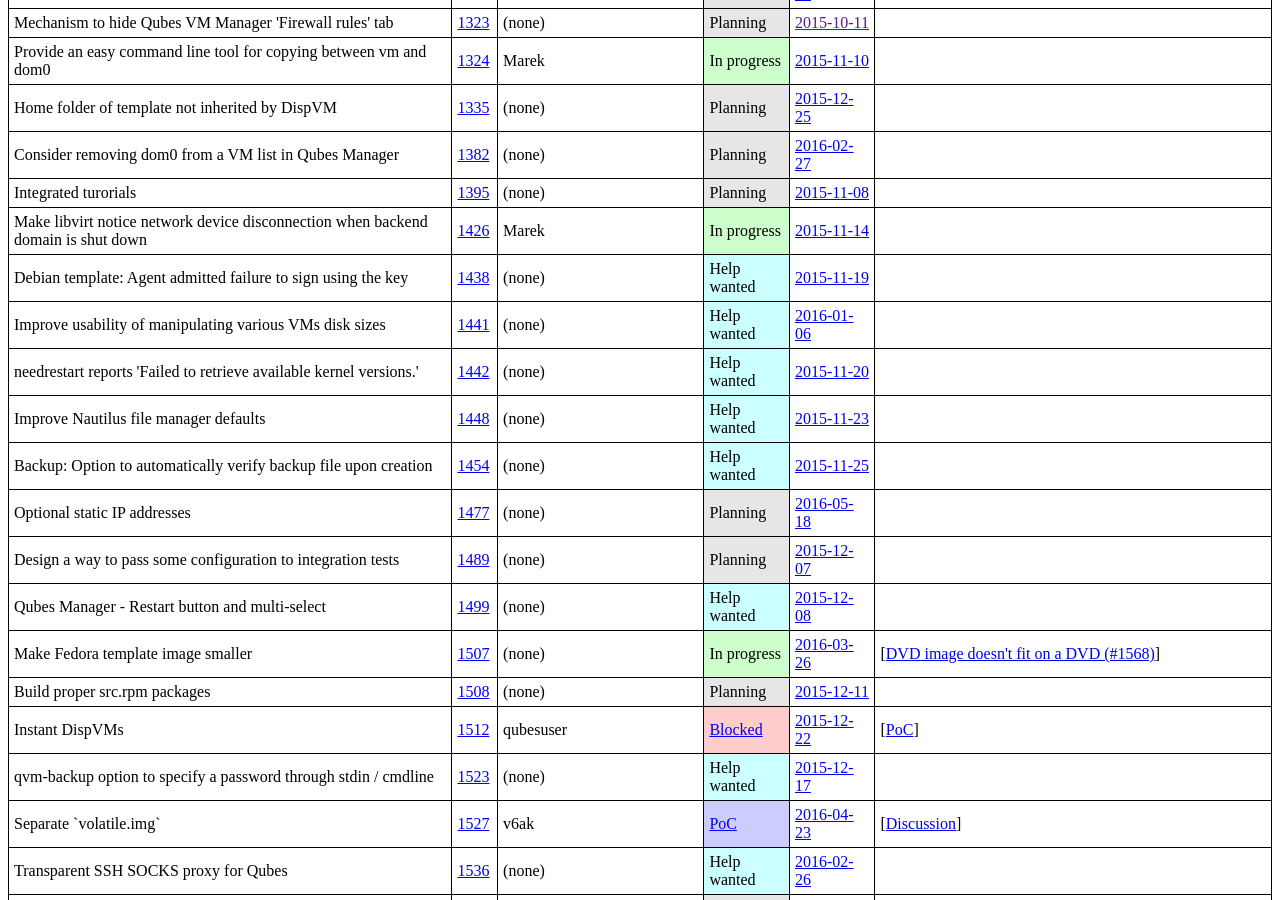
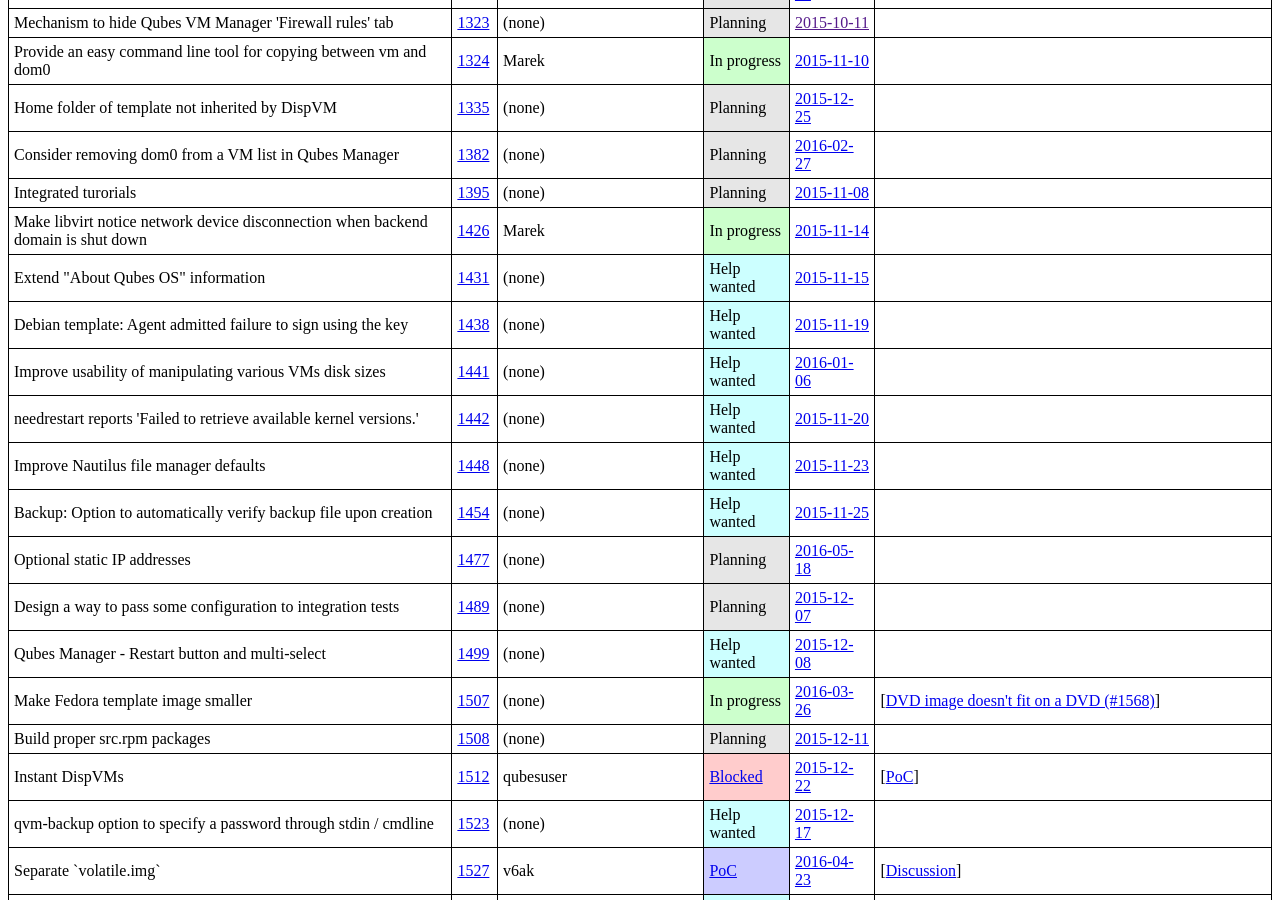
Before and after one commit to QubesOS/qubes-issues, a Jekyll site: the page built from index.md, in a window 1280 px wide and 900 px high, scrolled down 2243 px. Built offline with Jekyll 4.4.1, drawn with Linux system fonts in a browser that asks for light colours.

Commit message:
Track #1431

```diff
--- a/_data/features.yml
+++ b/_data/features.yml
@@ -782,6 +782,21 @@
   - desc   :
     url    :
 
+- name   : Extend "About Qubes OS" information
+  issue  : 1431
+  devs   :
+  status :
+    term   : Help wanted
+    url    :
+  updated:
+    date   : 2015-11-15
+    url    : https://github.com/QubesOS/qubes-issues/issues/1431#issue-117027703
+  info   :
+  - desc   :
+    url    :
+  - desc   :
+    url    :
+
 - name   : "Debian template: Agent admitted failure to sign using the key"
   issue  : 1438
   devs   :
```
